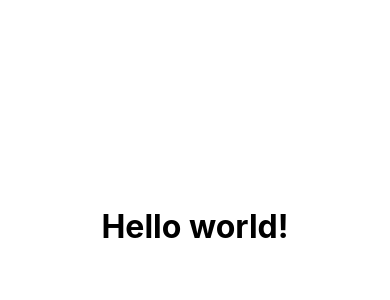
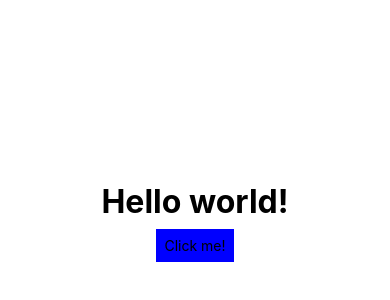
Before and after one commit to totti-rdz/react-native-backgroundcolor-not-valid-color-string-bug, a React Native app: screen / in a window 390 px wide. Shown: the part 196-496 px from the top of the page. Built offline with nearby package versions, Linux system fonts and the light colour scheme.

Commit message:
add Button component

```diff
--- /dev/null
+++ b/components/Button.jsx
@@ -0,0 +1,33 @@
+import { Pressable, StyleSheet, Text, View } from "react-native";
+
+const Button = ({onPress}) => {
+  return (
+    <View style={styles.buttonContainer}>
+      <Pressable
+        style={({ pressed }) => [styles.button, pressed && styles.pressed]}
+        android_ripple={{ color: "lightblue" }}
+        onPress={onPress}
+      >
+        <View style={styles.buttonInnerContainer}>
+          <Text>Click me!</Text>
+        </View>
+      </Pressable>
+    </View>
+  );
+};
+export default Button;
+
+const styles = StyleSheet.create({
+  buttonContainer: {
+    margin: 8,
+  },
+  button: {
+    backgroundColor: "blue",
+  },
+  pressed: {
+    opacity: 0.5,
+  },
+  buttonInnerContainer: {
+    margin: 8,
+  },
+});
--- a/screens/HomeScreen.jsx
+++ b/screens/HomeScreen.jsx
@@ -1,9 +1,12 @@
-import { StyleSheet, View, Text } from "react-native";
+import { Platform, Pressable, StyleSheet, View, Text } from "react-native";
+import Button from "../components/Button";
 
 const HomeScreen = () => {
+  const handlePress = () => console.log("hello from console");
   return (
     <View style={styles.container}>
       <Text style={styles.text}>Hello world!</Text>
+      <Button onPress={handlePress} />
     </View>
   );
 };
@@ -19,4 +22,5 @@
     fontSize: 32,
     fontWeight: "bold",
   },
+
 });
```
